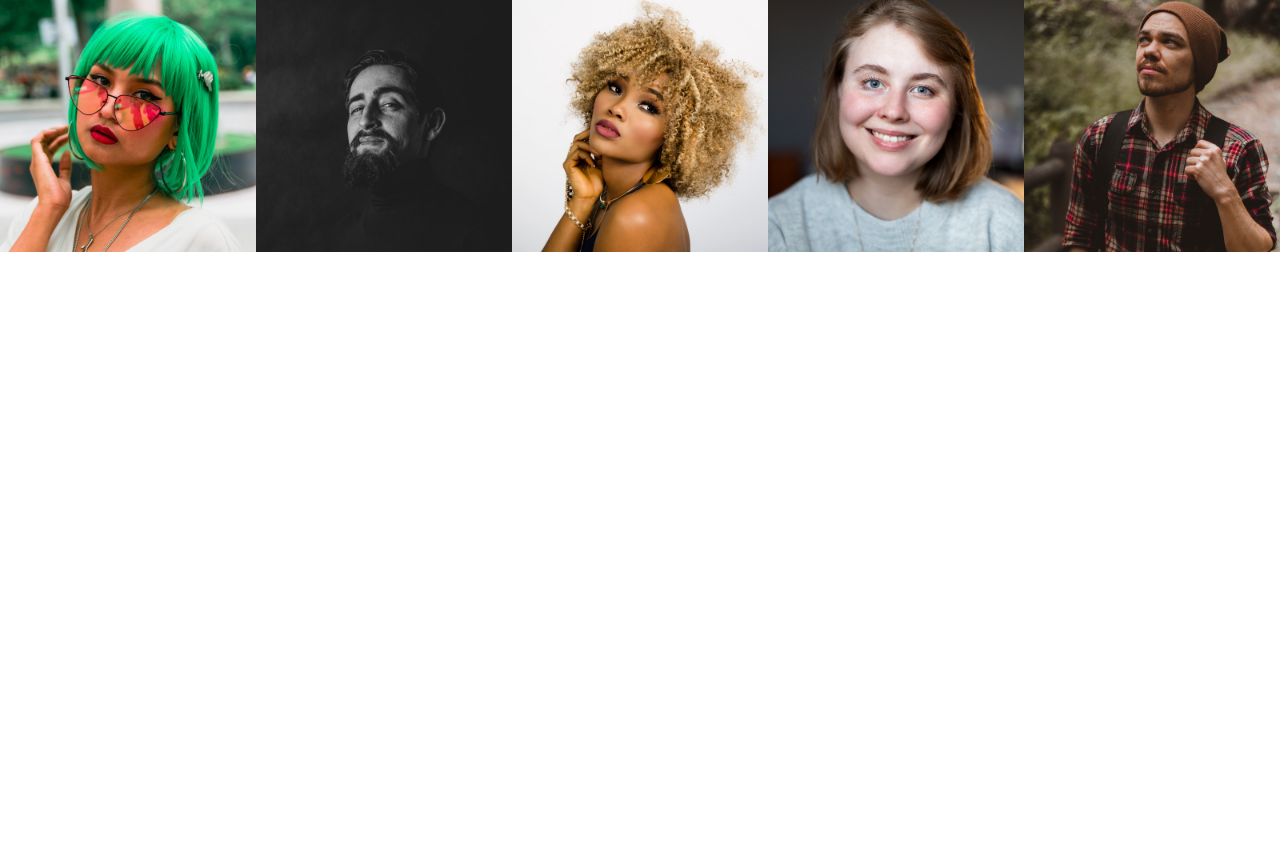
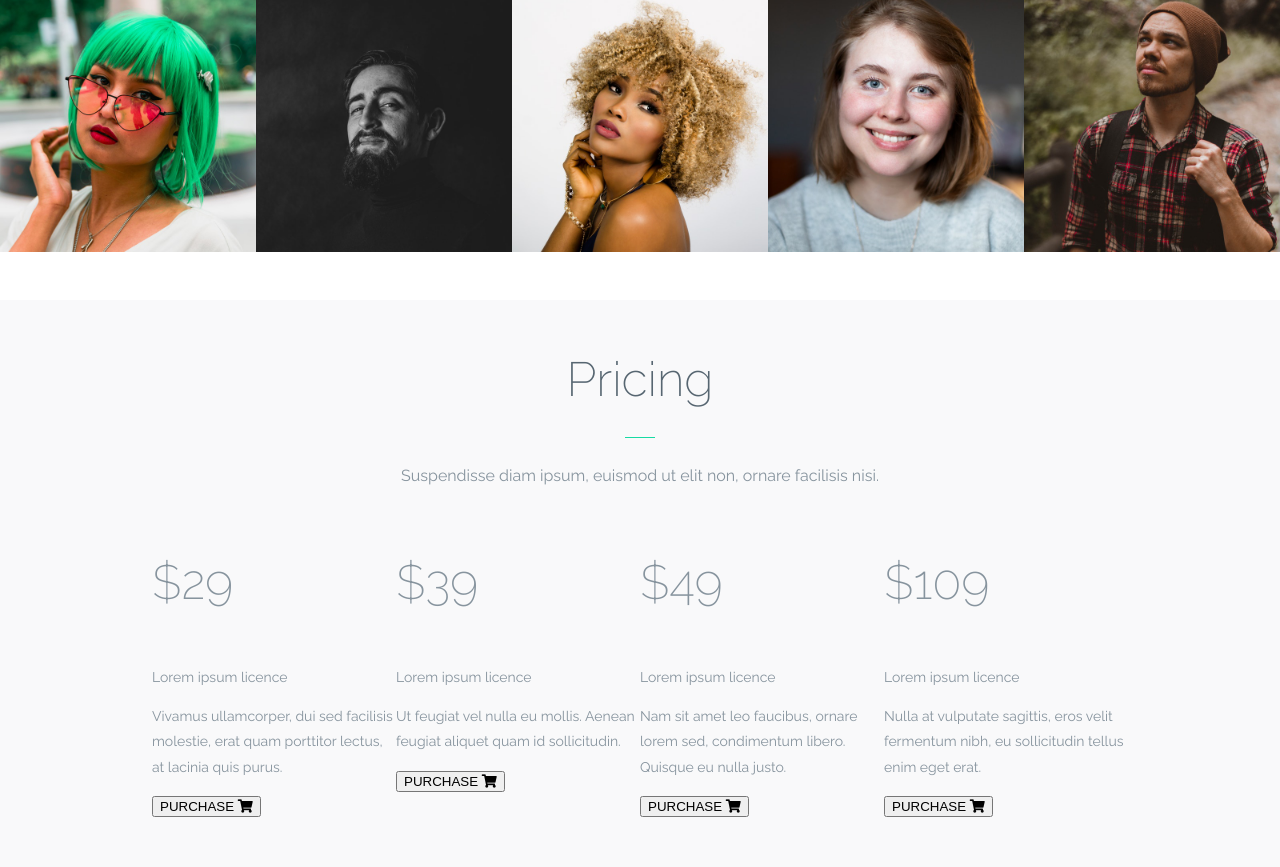
Before and after one commit to Koser61/alecto-website, a website: page index.html in a window 1280 px wide. Shown: the part 3889-4756 px from the top of the page. Before the commit the page ends 4189 px from the top, so only its background shows below. Drawn offline with Linux system fonts and the light colour scheme.

Commit message:
Add 'pricing' section HTML code

```diff
--- a/index.html
+++ b/index.html
@@ -193,5 +193,65 @@
                 </div>
             </div>
         </section>
+        <section class="pricing">
+            <div class="container">
+                <h2 class="section-title">Pricing</h2>
+                <h3 class="section-subtitle">Suspendisse diam ipsum, euismod ut elit non, ornare facilisis nisi.</h3>
+                <div class="grid-wrapper-4">
+                    <div class="licence-card">
+                        <div class="licence-price">
+                            <h2 class="price">$29</h2>
+                            <p>Lorem ipsum licence</p>
+                        </div>
+                        <div class="licence-description">
+                            <p>Vivamus ullamcorper, dui sed facilisis molestie, erat quam porttitor lectus, at lacinia quis purus.</p>
+                        </div>
+                        <button class="purchase-btn">
+                            PURCHASE
+                            <i class="fas fa-shopping-cart"></i>
+                        </button>
+                    </div>
+                    <div class="licence-card">
+                        <div class="licence-price">
+                            <h2 class="price">$39</h2>
+                            <p>Lorem ipsum licence</p>
+                        </div>
+                        <div class="licence-description">
+                            <p>Ut feugiat vel nulla eu mollis. Aenean feugiat aliquet quam id sollicitudin.</p>
+                        </div>
+                        <button class="purchase-btn">
+                            PURCHASE
+                            <i class="fas fa-shopping-cart"></i>
+                        </button>
+                    </div>
+                    <div class="licence-card">
+                        <div class="licence-price">
+                            <h2 class="price">$49</h2>
+                            <p>Lorem ipsum licence</p>
+                        </div>
+                        <div class="licence-description">
+                            <p>Nam sit amet leo faucibus, ornare lorem sed, condimentum libero. Quisque eu nulla justo.</p>
+                        </div>
+                        <button class="purchase-btn">
+                            PURCHASE
+                            <i class="fas fa-shopping-cart"></i>
+                        </button>
+                    </div>
+                    <div class="licence-card">
+                        <div class="licence-price">
+                            <h2 class="price">$109</h2>
+                            <p>Lorem ipsum licence</p>
+                        </div>
+                        <div class="licence-description">
+                            <p>Nulla at vulputate sagittis, eros velit fermentum nibh, eu sollicitudin tellus enim eget erat.</p>
+                        </div>
+                        <button class="purchase-btn">
+                            PURCHASE
+                            <i class="fas fa-shopping-cart"></i>
+                        </button>
+                    </div>
+                </div>
+            </div>
+        </section>
     </body>
 </html>
--- a/sass/style.scss
+++ b/sass/style.scss
@@ -408,6 +408,12 @@ header {
     }
 }
 
+/* Pricing */
+
+.pricing {
+    background-color: $color-bg;
+}
+
 /* Responsive */
 
 @media only screen and (min-width: 769px) {
```
Also changed, not shown: css/style.css, 1 other file.
